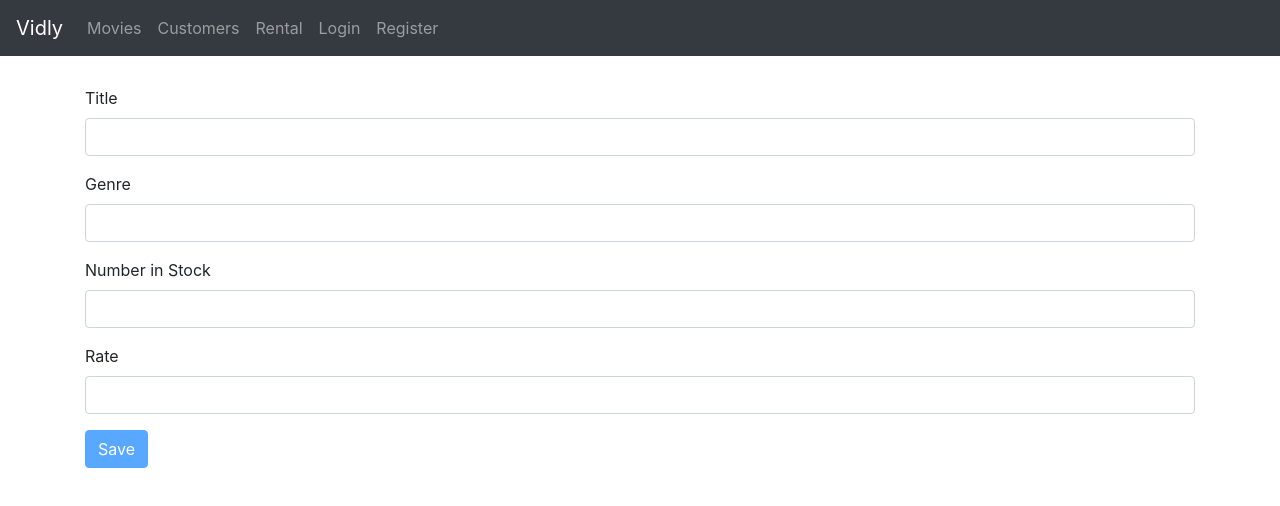
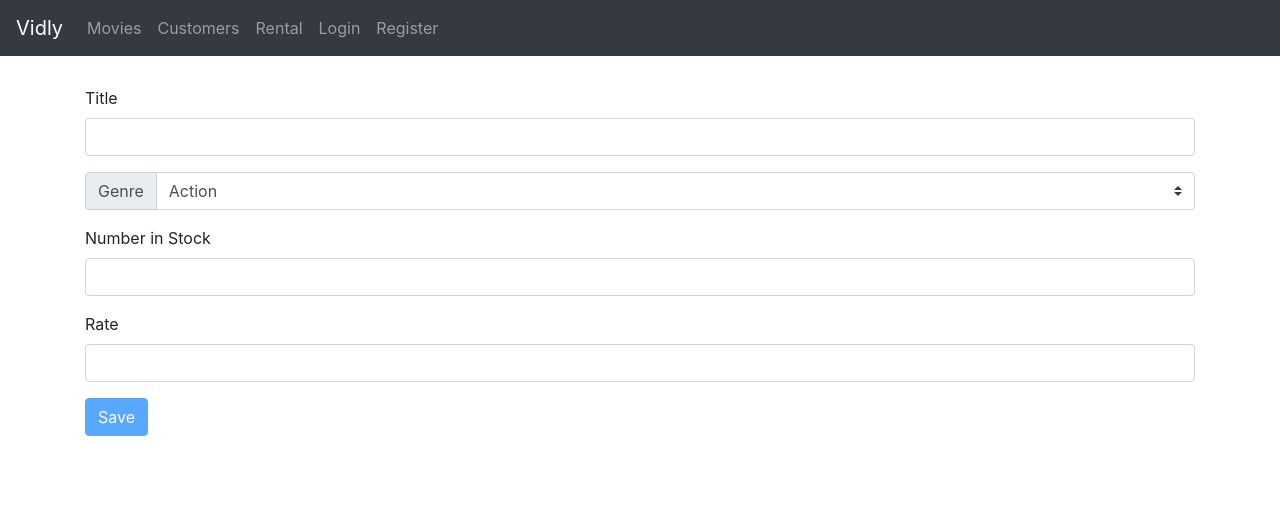
Before and after one commit to pnandini/vidly, a React (Create React App) app: page /new-movie in a window 1280 px wide. Shown: the top 506 px of the page. Built offline with nearby package versions, Linux system fonts and the light colour scheme.

Commit message:
Implemented New movie logic and edit movie logic

```diff
--- a/src/App.js
+++ b/src/App.js
@@ -14,6 +14,7 @@ import RegistrationForm from "./components/RegistrationForm";
 import MovieForm from "./components/MovieForm";
 
 class App extends Component {
+    //TODO:staticContext warning fix
     render() {
         return (<div>
                 <NavBar/>
@@ -24,7 +25,7 @@ class App extends Component {
                         <Route path="/rental" component={Rental}/>
                         <Route path="/new-movie" component={MovieForm}/>
                         <Route path="/login" component={LoginForm}/>
-                        <Route path="/movie" component={Movie}/>
+                        <Route path="/movie" render={Movie}/>
                         <Route path="/not-found" component={NotFound}/>
                         <Route path="/register" component={RegistrationForm}/>
                         <Redirect from="/home" to="/movies"/>
--- a/src/components/Form.js
+++ b/src/components/Form.js
@@ -43,8 +43,29 @@ class Form extends Component {
         return <button disabled={this.validate()} type="submit" className="btn btn-primary">{label}</button>
     }
 
-    renderInput(name, label, type) {
+    renderInput(name, label, type, options = null) {
         const {formData, errors} = this.state;
+        if (type === "hidden") {
+            return <input type="hidden" name={name} id={name} {...this.props}/>;
+        }
+        if (type === "select") {
+            return (<div className="input-group mb-3">
+                <div className="input-group-prepend">
+                    <label className="input-group-text" htmlFor="inputGroupSelect01">Genre</label>
+                </div>
+
+                <select
+                    className="custom-select" name="genre" onChange={this.handleChange}
+                    value={this.state.formData.genre}>
+                    {options.map((option) => {
+                        return <option key={option.name} name="genre" id={option._id}
+                                       value={option._id}>{option.name}</option>
+                    })
+                    }
+                </select>
+            </div>)
+                ;
+        }
         return (<Input name={name} value={formData[name]}
                        label={label} type={type}
                        onChange={this.handleChange}
--- a/src/components/Movie.js
+++ b/src/components/Movie.js
@@ -1,15 +1,16 @@
 import React from 'react';
 import {parse} from 'query-string';
+import MovieForm from "./MovieForm";
+import {getMovie} from "../services/fakeMovieService";
 
 const Movie = (props) => {
     const movie_id = parse(props.location.search);
+    const movie = getMovie(movie_id.id);
     return (
         <div>
             <h1>Movie id is {movie_id.id}</h1>
-            <button className="btn btn-primary" onClick={() => {
-                props.history.push("/home")
-            }}>Save
-            </button>
+            <MovieForm {...props} title={movie.title} genre={movie.genre._id} rate={movie.dailyRentalRate}
+                       stock={movie.numberInStock} id={movie._id}/>
         </div>
     )
         ;
--- a/src/components/MovieForm.js
+++ b/src/components/MovieForm.js
@@ -1,28 +1,54 @@
 import React from 'react';
 import Form from "./Form";
 import Joi from "joi-browser";
+import {getGenres} from "../services/fakeGenreService";
+import {saveMovie} from "../services/fakeMovieService";
 
 class MovieForm extends Form {
     state = {
         formData: {
+            _id: '',
             title: '',
             genre: '',
             stock: '',
             rate: ''
         },
-        errors: {}
+        errors: {},
+        genres: getGenres
     };
+
+    componentDidMount() {
+        const {id, title, stock, rate, genre} = this.props;
+        let {formData} = this.state;
+        formData._id = id;
+        formData.title = title;
+        formData.stock = stock;
+        formData.rate = rate;
+        formData.genre = genre;
+        this.setState({formData});
+    }
+
 
     doSubmit() {
         //
-        console.log("Submitted")
+        const {formData} = this.state;
+        saveMovie({
+            _id: formData._id,
+            title: formData.title,
+            genreId: formData.genre,
+            numberInStock: formData.stock,
+            dailyRentalRate: formData.rate,
+            liked: false
+        });
+        this.props.history.push("/movies");
     }
 
     schema = {
+        _id: Joi.string().optional().label("id"),
         title: Joi.string().required().label("Title"),
         genre: Joi.string().required().label("Genre"),
         stock: Joi.number().positive().required().label("Stock"),
-        rate: Joi.number().max(5).required().label("Rate"),
+        rate: Joi.number().min(0).max(5).required().label("Rate"),
     };
 
     render() {
@@ -30,8 +56,9 @@ class MovieForm extends Form {
             <div>
                 <form onSubmit={this.handelSubmit}>
                     {this.renderInput('title', 'Title', 'text')}
-                    {this.renderInput('genre', 'Genre', 'select')}
-                    {this.renderInput('numInStock', 'Number in Stock', 'number')}
+                    {this.renderInput('id', 'ID', 'hidden')}
+                    {this.renderInput('genre', 'Genre', 'select', getGenres() || '')}
+                    {this.renderInput('stock', 'Number in Stock', 'number')}
                     {this.renderInput('rate', 'Rate', 'number')}
                     {this.renderSubmitButton('Save')}
                 </form>
--- a/src/components/Pagination.js
+++ b/src/components/Pagination.js
@@ -2,23 +2,27 @@ import React from 'react';
 import _ from 'lodash';
 import PropTypes from 'prop-types';
 
-export default function Pagination(props){
-    const {itemsCount,pageSize,currentPage,onPageChange} = props;
-    const numberOfPages = Math.ceil(itemsCount/pageSize);
+export default function Pagination(props) {
+    const {itemsCount, pageSize, currentPage, onPageChange} = props;
+    const numberOfPages = Math.ceil(itemsCount / pageSize);
+    console.log();
     if (numberOfPages === 1) return null;
-    const pages = _.range(1,numberOfPages+1);
+
+    const pages = _.range(1, numberOfPages + 1);
     return (
         <nav>
             <ul className="pagination">
-                {pages.map(page => (<li key={page} className={page === currentPage?'page-item active':'page-item'}><a onClick={()=>onPageChange(page)} className="page-link">{page}</a></li>))}
+                {pages.map(page => (
+                    <li key={page} className={page === currentPage ? 'page-item active' : 'page-item'}><a
+                        onClick={() => onPageChange(page)} className="page-link">{page}</a></li>))}
             </ul>
         </nav>
     );
 }
 
 Pagination.propTypes = {
-  itemsCount: PropTypes.number.isRequired,
-  pageSize: PropTypes.number.isRequired,
-  currentPage:PropTypes.number.isRequired,
-  onPageChange:PropTypes.func.isRequired
+    itemsCount: PropTypes.number.isRequired,
+    pageSize: PropTypes.number.isRequired,
+    currentPage: PropTypes.number.isRequired,
+    onPageChange: PropTypes.func.isRequired
 };
--- a/src/components/movies.js
+++ b/src/components/movies.js
@@ -1,5 +1,5 @@
 import React, {Component} from 'react';
-import {getMovies} from "../services/fakeMovieService";
+import {deleteMovie, getMovies} from "../services/fakeMovieService";
 import {getGenres} from "../services/fakeGenreService";
 import Pagination from "./Pagination";
 import Paginate from '../utils/Paginate';
@@ -29,24 +29,19 @@ class Movies extends Component {
     };
 
     getPagedData() {
-        const {movies, currentPage, pageSize, selectedGenera, sortColumn} = this.state;
+        const {movies, selectedGenera, sortColumn} = this.state;
         const filtered = selectedGenera._id !== "0" ? movies.filter(m => m.genre.name === selectedGenera.name) : movies;
         const sorted = _.orderBy(filtered, [sortColumn.path], [sortColumn.order]);
-        //console.log(filtered);
-        const cu = Paginate(sorted, currentPage, pageSize);
-        return {data: cu, totalCount: cu.length}
+        return {data: sorted, totalCount: sorted.length}
 
     }
 
-    handleNewMovie() {
-
-    }
 
     render() {
-        const {totalCount: length, data: cu} = this.getPagedData();
+        const {totalCount: length, data} = this.getPagedData();
+        const cu = Paginate(data, this.state.currentPage, this.state.pageSize);
         const {selectedGenera, generes, sortColumn} = this.state;
         if (length === 0) return (<p> There are no movies available </p>);
-
 
         return (
             <React.Fragment>
@@ -75,8 +70,8 @@ class Movies extends Component {
     }
 
     handleDelete = (movie) => {
-        const movies = this.state.movies.filter(m => m._id !== movie._id);
-        this.setState({movies});
+        deleteMovie(movie._id);
+        this.setState({movies: getMovies()});
     };
 
     handlePageChange = page => {
```
Also changed, not shown: src/services/fakeMovieService.js (+20 -21 lines).
